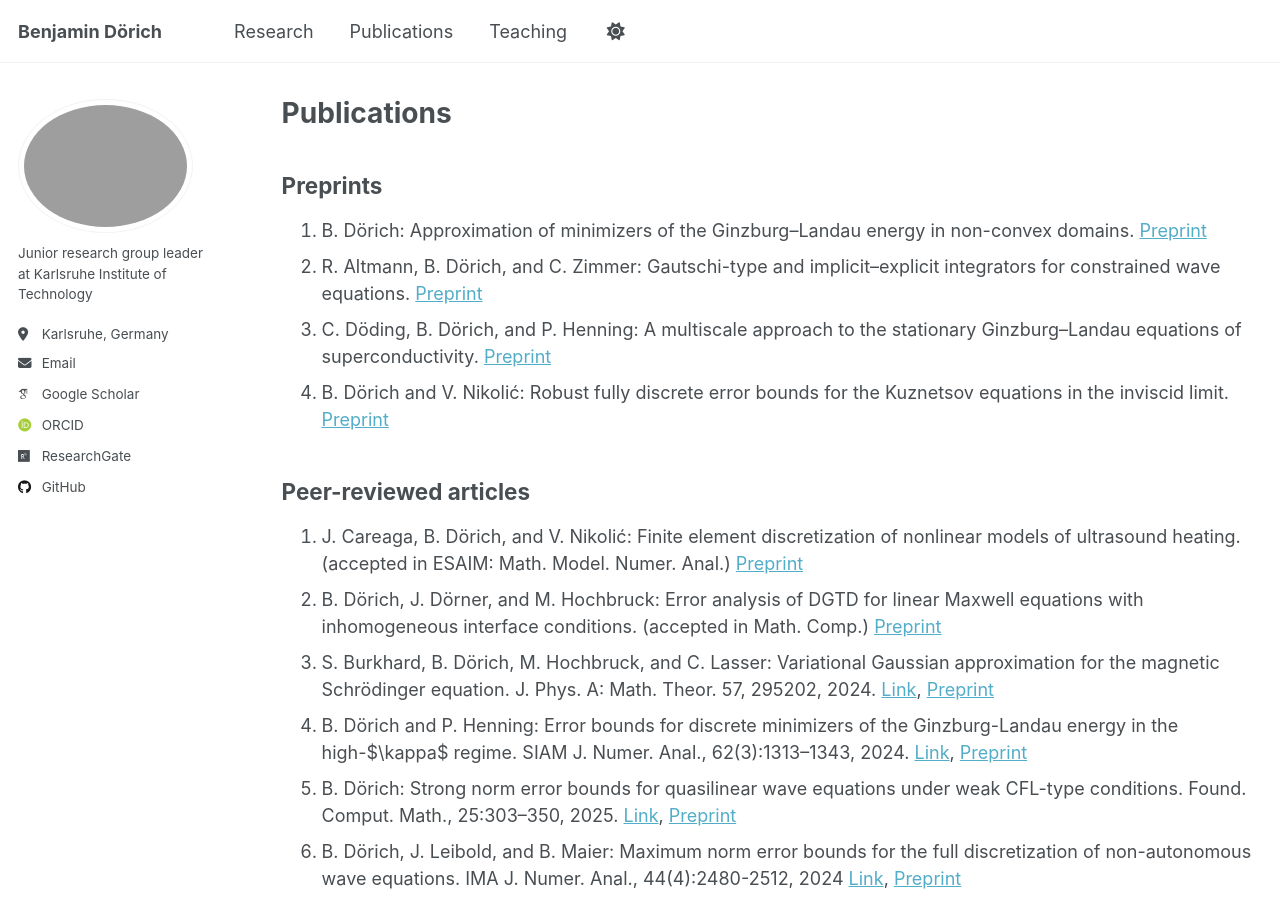
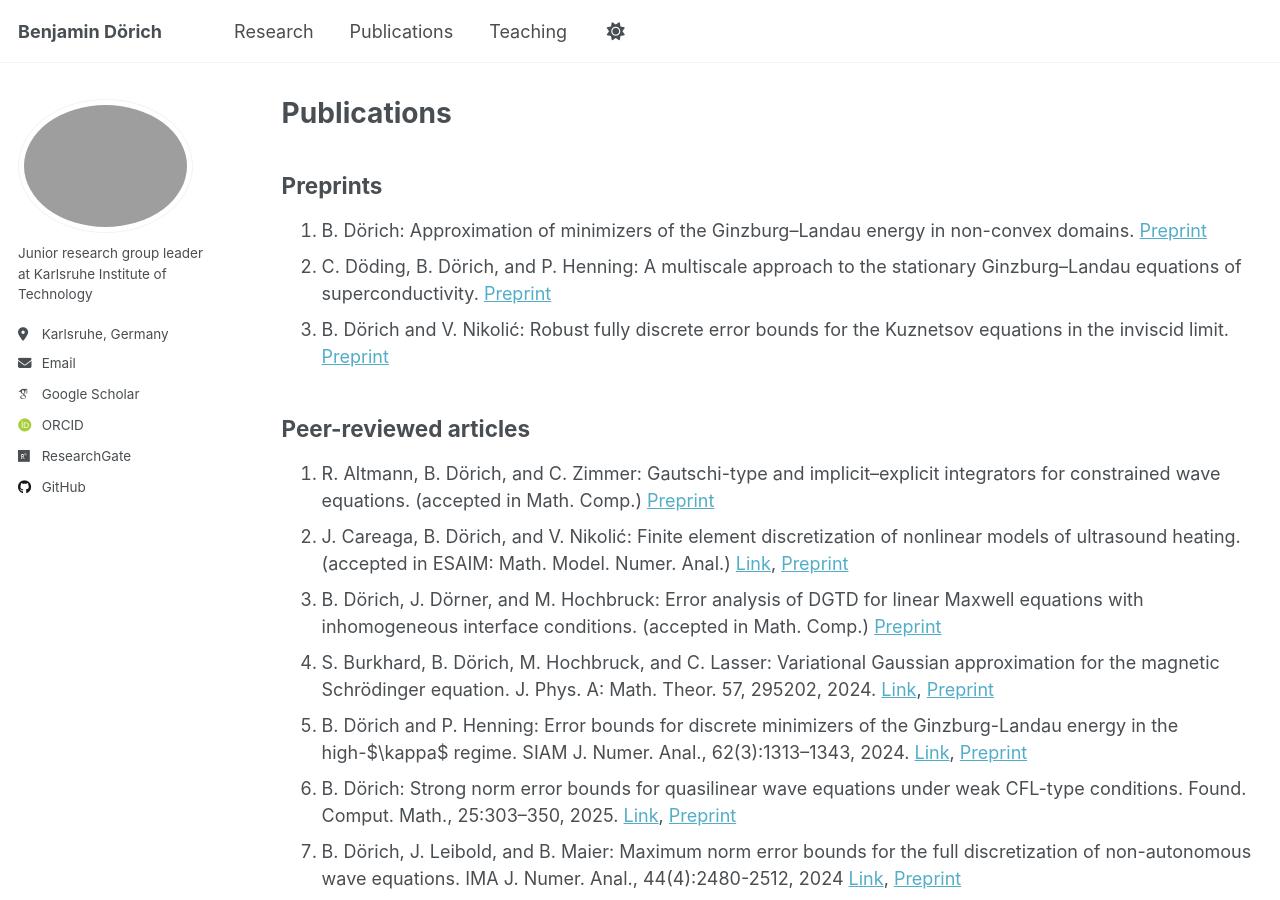
Before and after one commit to BenjaminDoerich/BenjaminDoerich.github.io, a Jekyll site: the page built from _pages/publications.md, in a window 1280 px wide and 900 px high. Built offline with Jekyll 4.4.1, drawn with Linux system fonts in a browser that asks for light colours; some web fonts are replaced; a script that is not in the unit is left out.

Commit message:
Update publications.md

```diff
--- a/_pages/publications.md
+++ b/_pages/publications.md
@@ -13,13 +13,13 @@ redirect_from:
 ## Preprints
 
 1. B. Dörich: Approximation of minimizers of the Ginzburg--Landau energy in non-convex domains. [Preprint](https://www.waves.kit.edu/downloads/CRC1173_Preprint_2025-44.pdf)
-1. R. Altmann, B. Dörich, and C. Zimmer: Gautschi-type and implicit--explicit integrators for constrained wave equations.  [Preprint](https://arxiv.org/pdf/2505.22532)
 1. C. Döding, B. Dörich, and P. Henning: A multiscale approach to the stationary Ginzburg–Landau equations of superconductivity. [Preprint](https://www.waves.kit.edu/downloads/CRC1173_Preprint_2024-21.pdf)
 1. B. Dörich and V. Nikolić:  Robust fully discrete error bounds for the Kuznetsov equations in the inviscid limit.  [Preprint](https://www.waves.kit.edu/downloads/CRC1173_Preprint_2024-1.pdf)
 
 ## Peer-reviewed articles
 
-1. J. Careaga, B. Dörich, and V. Nikolić: Finite element discretization of nonlinear models of ultrasound heating. (accepted in ESAIM: Math. Model. Numer. Anal.) [Preprint](https://www.waves.kit.edu/downloads/CRC1173_Preprint_2025-3.pdf)
+1. R. Altmann, B. Dörich, and C. Zimmer: Gautschi-type and implicit--explicit integrators for constrained wave equations. (accepted in Math. Comp.)  [Preprint](https://arxiv.org/pdf/2505.22532)
+1. J. Careaga, B. Dörich, and V. Nikolić: Finite element discretization of nonlinear models of ultrasound heating. (accepted in ESAIM: Math. Model. Numer. Anal.) [Link](https://doi.org/10.1051/m2an/2025099), [Preprint](https://www.waves.kit.edu/downloads/CRC1173_Preprint_2025-3.pdf)
 1. B. Dörich, J. Dörner, and M. Hochbruck: Error analysis of DGTD for linear Maxwell equations with inhomogeneous interface conditions. (accepted in Math. Comp.) [Preprint](https://www.waves.kit.edu/downloads/CRC1173_Preprint_2024-16.pdf)
 1. S. Burkhard, B. Dörich, M. Hochbruck, and C. Lasser: Variational Gaussian approximation for the magnetic Schrödinger equation. J. Phys. A: Math. Theor. 57, 295202, 2024. [Link](https://doi.org/10.1088/1751-8121/ad591e),  [Preprint](https://www.waves.kit.edu/downloads/CRC1173_Preprint_2023-4.pdf)
 1. B. Dörich and P. Henning: Error bounds for discrete minimizers of the Ginzburg-Landau energy in the high-$\kappa$ regime. SIAM J. Numer. Anal., 62(3):1313–1343, 2024. [Link](https://doi.org/10.1137/23M1560938), [Preprint](https://www.waves.kit.edu/downloads/CRC1173_Preprint_2023-11.pdf)
```
